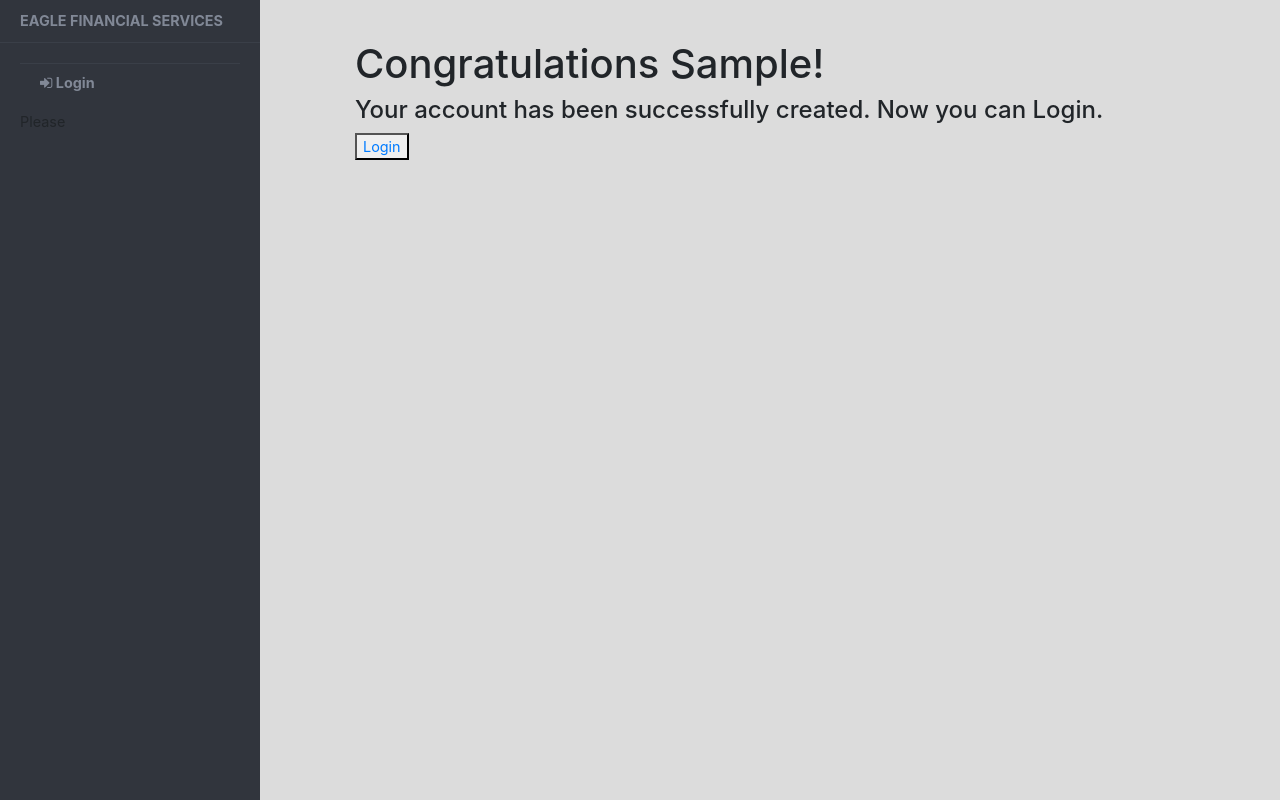
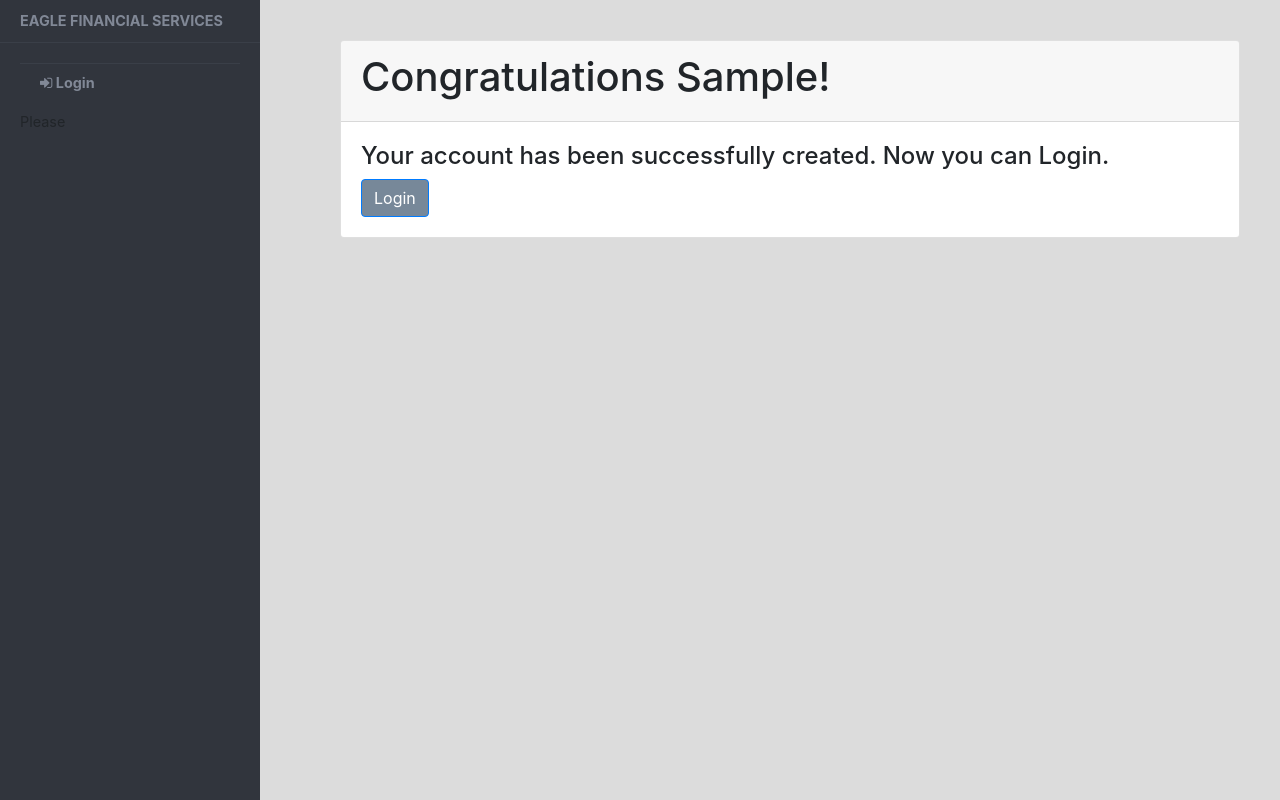
Before and after one commit to pkanaganti/efs, a Django app: template portfolio/templates/portfolio/register_done.html in a window 1280 px wide. Run offline with Django 3.2, Linux system fonts and the light colour scheme; the template is opened without the code that fills it: most values are stand-ins (such as "Sample title", 1, 10 or a date in 2020); some libraries are stand-ins or nearby versions.

Commit message:
signup change

```diff
--- a/portfolio/templates/portfolio/register_done.html
+++ b/portfolio/templates/portfolio/register_done.html
@@ -11,15 +11,16 @@
 {% load crispy_forms_tags %}
 {% block content %}
 
-    <section class="login-block">
-    <div class="container">
-
+<div class="card">
+  <div class="card-header">
     <h1>Congratulations {{ new_user.first_name }}!</h1>
-
+  </div>
+    <div class="card-body">
         <h4>Your account has been successfully created. Now you can Login.</h4>
-        <button class="button"><a href="{% url 'login' %}"><span>Login </span></a></button>
+        <a href="{% url 'login' %}" class="btn btn-primary"><span>Login </span></a>
+    </div>
 
     </div>
-</section>
+
 
 {% endblock %}
```
Also changed, not shown: portfolio/templates/portfolio/register.html (+6 -7 lines).
